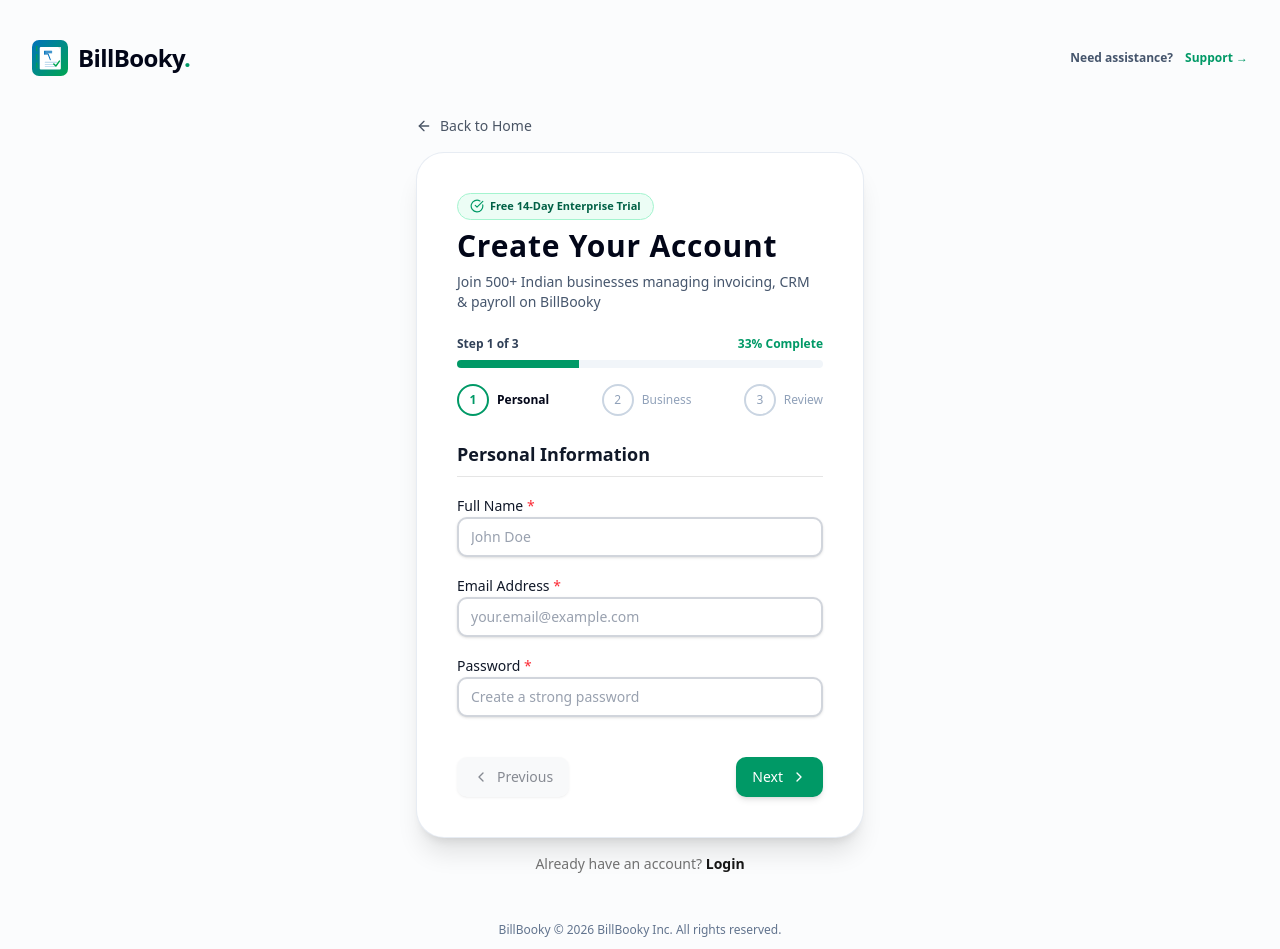
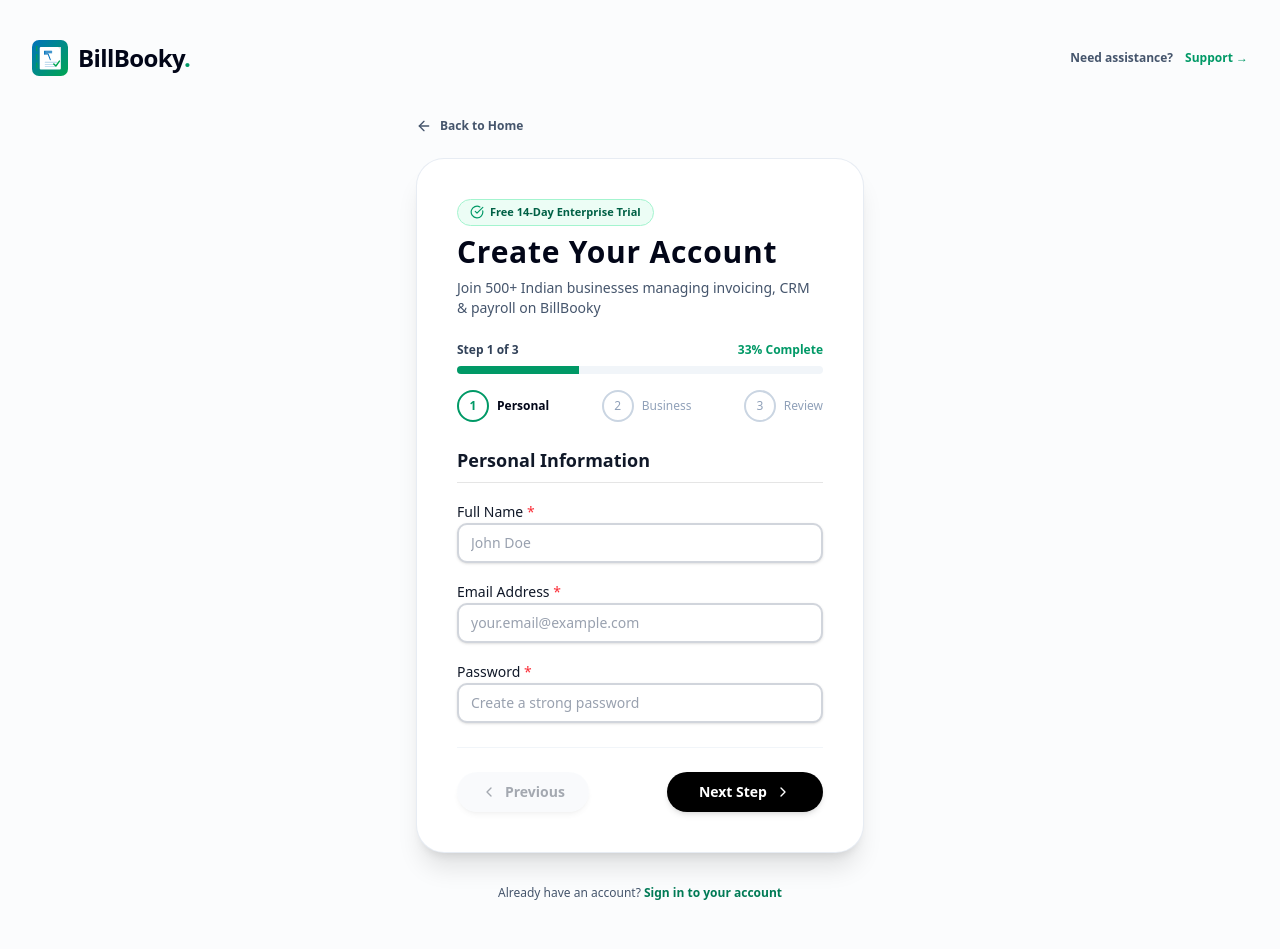
Before and after one commit to DodailSolutions/billbook, a Next.js app: page /signup in a window 1280 px wide. Shown: the top 949 px of the page. Built offline with nearby package versions, Linux system fonts and the light colour scheme.

Commit message:
style: unify Get Started Free (Signup) UI/UX with Black & Emerald Green White Canvas theme

```diff
--- a/app/(auth)/signup/SignupForm.tsx
+++ b/app/(auth)/signup/SignupForm.tsx
@@ -848,13 +848,12 @@
                     )}
 
                     {/* Navigation Buttons */}
-                    <div className="flex justify-between gap-4 pt-4">
+                    <div className="flex justify-between gap-4 pt-6 border-t border-slate-100">
                         <Button
                             type="button"
-                            variant="secondary"
                             onClick={handlePrevious}
                             disabled={currentStep === 1 || isSubmitting}
-                            className="flex items-center gap-2"
+                            className="flex items-center gap-2 bg-slate-100 hover:bg-slate-200 text-slate-800 font-bold rounded-full px-6 py-3 disabled:opacity-40"
                         >
                             <ChevronLeft className="w-4 h-4" />
                             Previous
@@ -865,20 +864,20 @@
                                 type="button"
                                 onClick={handleNext}
                                 disabled={isSubmitting}
-                                className="flex items-center gap-2 bg-emerald-600 hover:bg-emerald-700 text-white"
+                                className="flex items-center gap-2 bg-black hover:bg-slate-900 text-white font-bold rounded-full px-8 py-3.5 shadow-md hover:scale-[1.01] transition-all"
                             >
-                                Next
+                                Next Step
                                 <ChevronRight className="w-4 h-4" />
                             </Button>
                         ) : (
                             <Button
                                 type="submit"
                                 disabled={isSubmitting}
-                                className="flex items-center gap-2 bg-emerald-600 hover:bg-emerald-700 text-white disabled:opacity-50 disabled:cursor-not-allowed min-w-50 justify-center"
+                                className="flex items-center gap-2 bg-black hover:bg-slate-900 text-white font-bold rounded-full px-8 py-3.5 shadow-md hover:scale-[1.01] transition-all disabled:opacity-50 disabled:cursor-not-allowed min-w-52 justify-center"
                             >
                                 {isSubmitting ? (
                                     <>
-                                        <svg className="animate-spin h-4 w-4" xmlns="http://www.w3.org/2000/svg" fill="none" viewBox="0 0 24 24">
+                                        <svg className="animate-spin h-4 w-4 text-emerald-400" xmlns="http://www.w3.org/2000/svg" fill="none" viewBox="0 0 24 24">
                                             <circle className="opacity-25" cx="12" cy="12" r="10" stroke="currentColor" strokeWidth="4"></circle>
                                             <path className="opacity-75" fill="currentColor" d="M4 12a8 8 0 018-8V0C5.373 0 0 5.373 0 12h4zm2 5.291A7.962 7.962 0 014 12H0c0 3.042 1.135 5.824 3 7.938l3-2.647z"></path>
                                         </svg>
@@ -887,7 +886,7 @@
                                 ) : (
                                     <>
                                         Create Free Account
-                                        <Check className="w-4 h-4" />
+                                        <Check className="w-4 h-4 text-emerald-400" />
                                     </>
                                 )}
                             </Button>
--- a/app/(auth)/signup/SignupPageContent.tsx
+++ b/app/(auth)/signup/SignupPageContent.tsx
@@ -25,24 +25,27 @@
     const paymentData = searchParams.payment
 
     return (
-        <div className="space-y-4" suppressHydrationWarning>
-            <Link href="/" className="inline-flex items-center gap-2 text-sm text-gray-600 dark:text-gray-400 hover:text-gray-900 dark:hover:text-gray-200">
+        <div className="w-full space-y-6" suppressHydrationWarning>
+            <Link
+                href="/"
+                className="inline-flex items-center gap-2 text-xs font-bold text-slate-600 hover:text-black transition-colors"
+            >
                 <ArrowLeft className="h-4 w-4" />
                 Back to Home
             </Link>
+
             <SignupForm
                 selectedPlan={selectedPlan}
                 message={searchParams.message}
                 redirectAfter={redirectAfter}
                 paymentData={paymentData}
             />
-            <div className="flex justify-center">
-                <p className="text-sm text-muted-foreground">
-                    Already have an account?{" "}
-                    <Link href="/login" className="text-primary hover:underline font-semibold">
-                        Login
-                    </Link>
-                </p>
+
+            <div className="pt-2 text-center text-xs text-slate-600 font-medium">
+                Already have an account?{' '}
+                <Link href="/login" className="text-emerald-700 font-bold hover:underline">
+                    Sign in to your account
+                </Link>
             </div>
         </div>
     )
```
